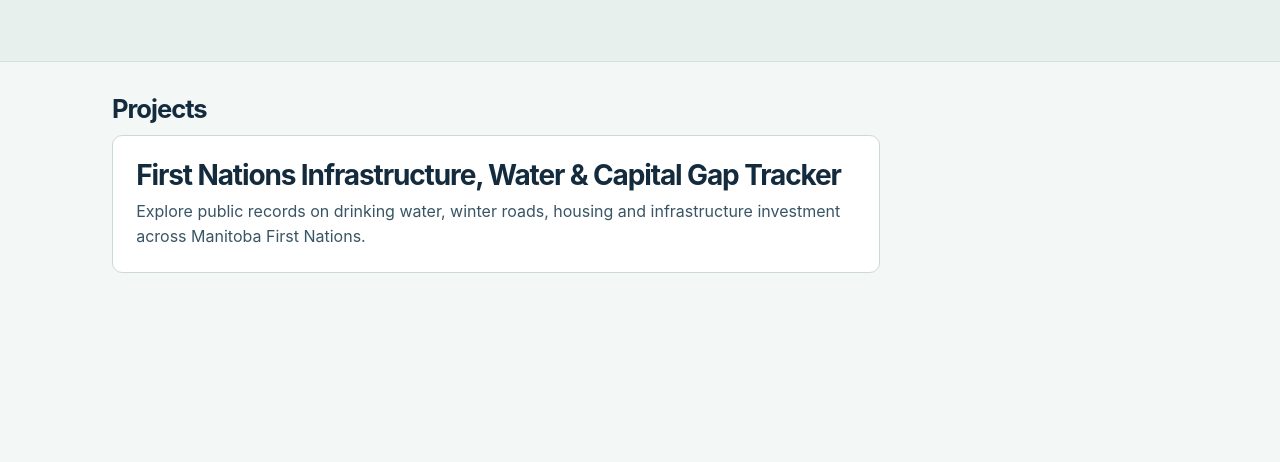
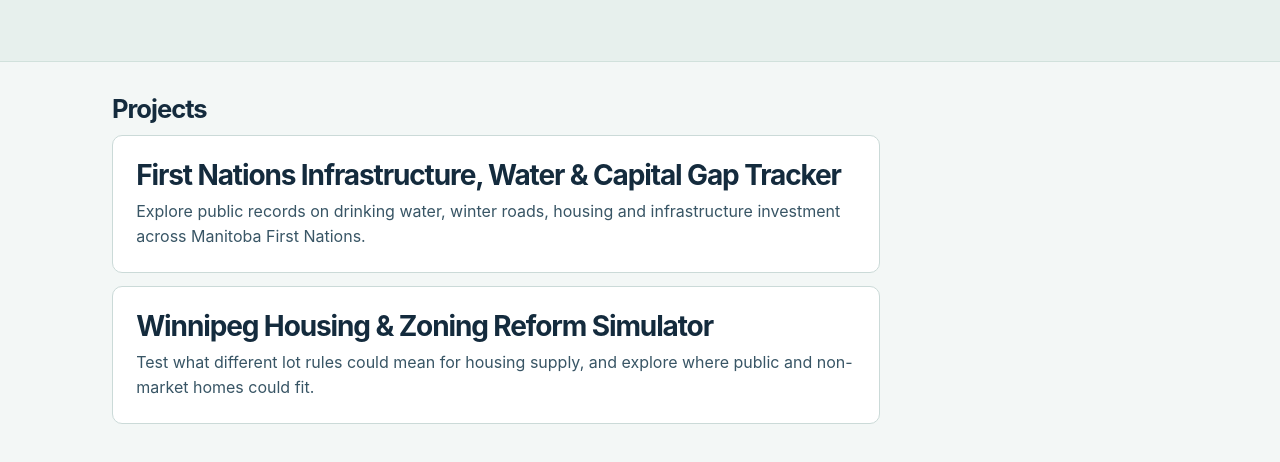
Before and after one commit to joshuaadesida/systemicnotes, a plain HTML site: page index.html in a window 1280 px wide. Shown: the part 242-704 px from the top of the page. Drawn offline with Linux system fonts and the light colour scheme.

Commit message:
Add Winnipeg housing simulator to SystemicNotes

```diff
--- a/index.html
+++ b/index.html
@@ -39,6 +39,7 @@
     .projects { padding-block: 2rem 3rem; }
     h2 { font-size: 1.6rem; margin-bottom: .7rem; }
     .project { display: block; padding: clamp(1rem, 3vw, 1.45rem); color: #142b3d; background: #fff; border: 1px solid #cbdad8; border-radius: 10px; text-decoration: none; max-width: 48rem; }
+    .project + .project { margin-top: 0.8rem; }
     .project h3 { font-size: clamp(1.25rem, 3vw, 1.75rem); }
     .project p { margin-top: .5rem; }
     .project:hover { border-color: #08685f; background: #f8fdfb; }
@@ -56,6 +57,10 @@
         <h3>First Nations Infrastructure, Water &amp; Capital Gap Tracker</h3>
         <p>Explore public records on drinking water, winter roads, housing and infrastructure investment across Manitoba First Nations.</p>
       </a>
+      <a href="./winnipeg-housing-zoning-simulator/" class="project">
+        <h3>Winnipeg Housing &amp; Zoning Reform Simulator</h3>
+        <p>Test what different lot rules could mean for housing supply, and explore where public and non-market homes could fit.</p>
+      </a>
     </section>
   </main>
 </body>
```
